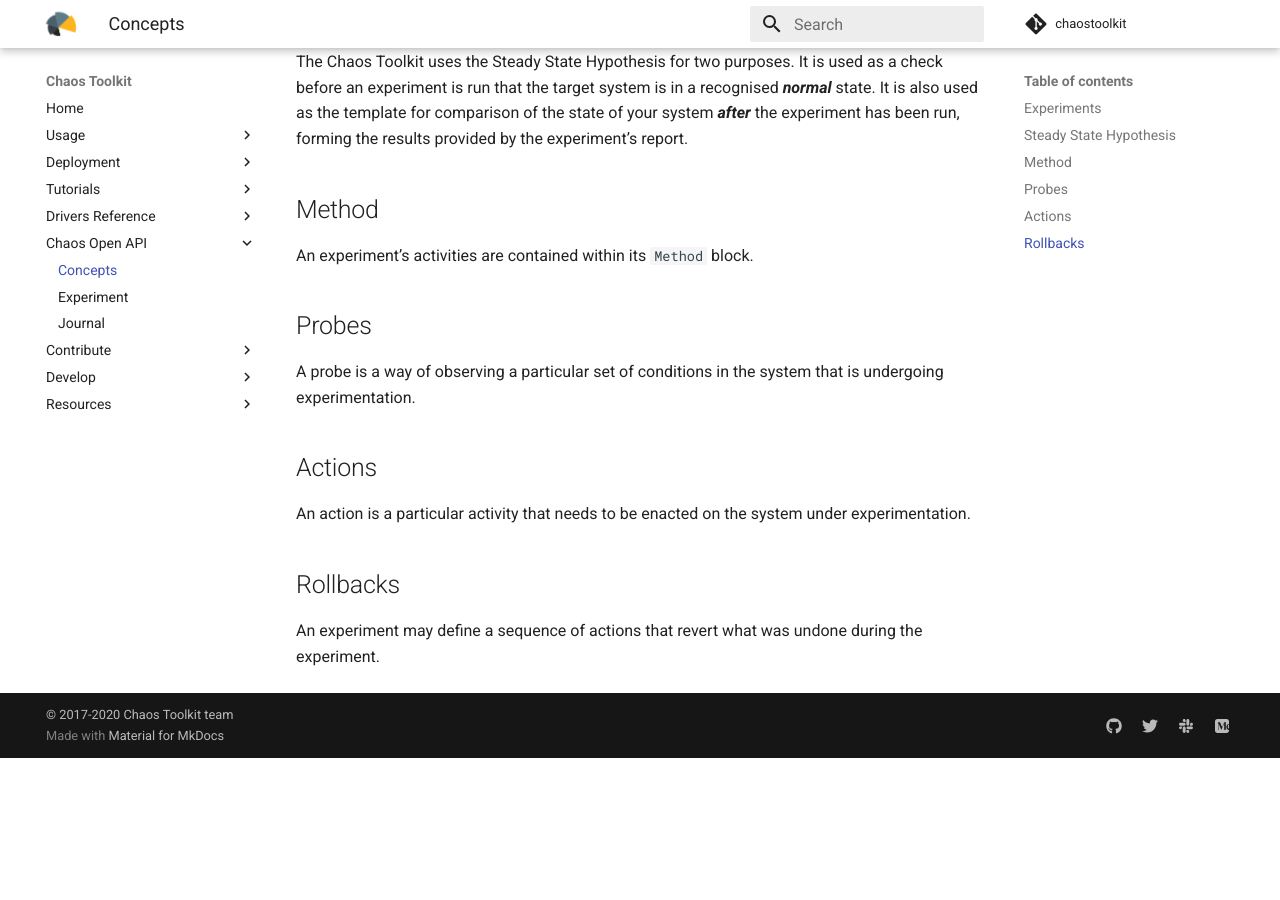
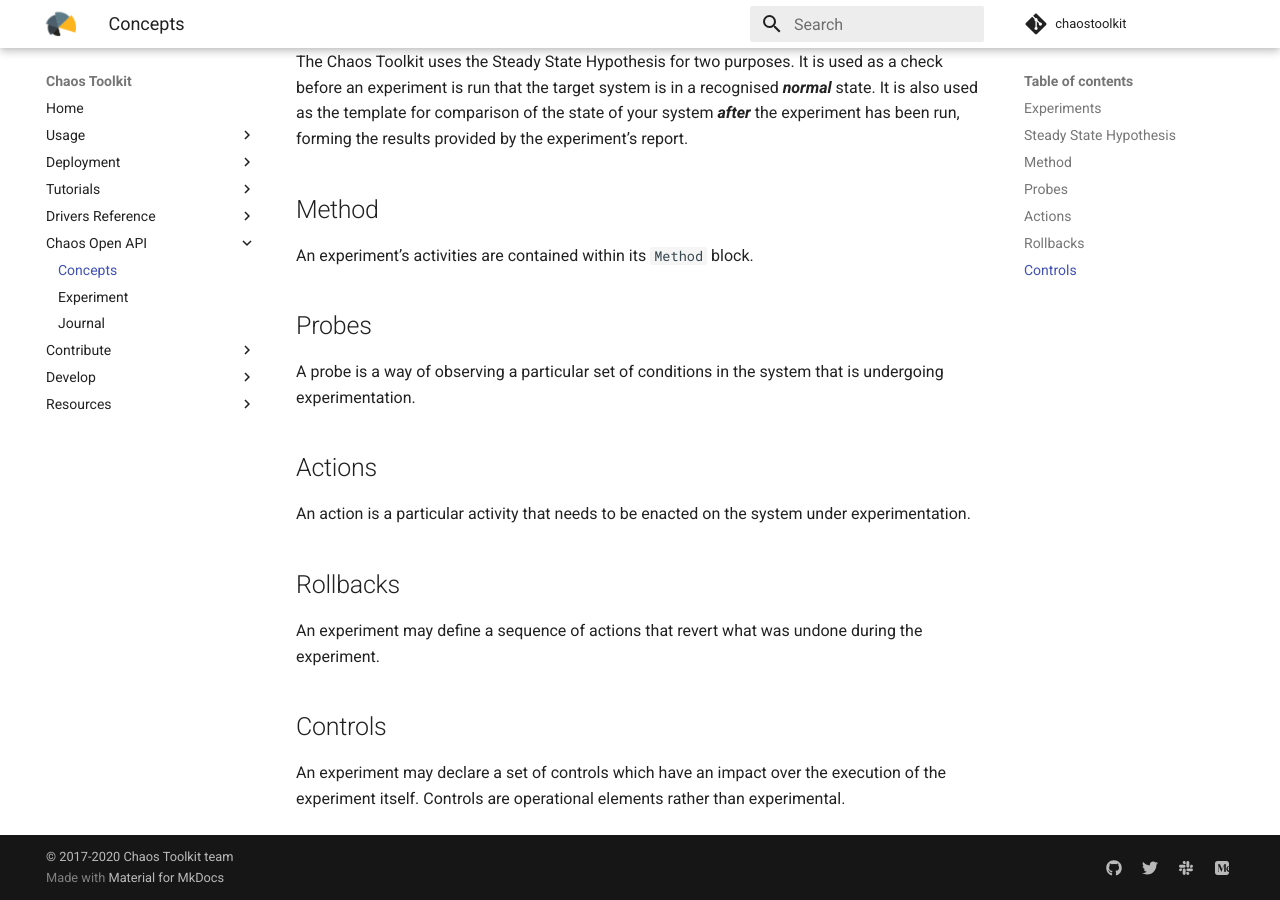
Before and after one commit to chaostoolkit/chaostoolkit-documentation, an MkDocs documentation site: the page built from sources/reference/concepts.md, in a window 1280 px wide and 900 px high, scrolled down 1841 px. Built offline with MkDocs 1.6.1 and Material for MkDocs 9.7.7, drawn with Linux system fonts in a browser that asks for light colours; comment, search, counter and statistics services are not loaded; before the commit the page ends 2599 px from its top, so only the background shows below that.

Commit message:
Add controls concept entry
Signed-off-by: Sylvain Hellegouarch <sh@defuze.org>

```diff
--- a/sources/reference/concepts.md
+++ b/sources/reference/concepts.md
@@ -108,3 +108,9 @@ experimentation.
 
 An experiment may define a sequence of actions that revert what was undone
 during the experiment.
+
+## Controls
+
+An experiment may declare a set of controls which have an impact over the
+execution of the experiment itself. Controls are operational elements rather
+than experimental.
```
